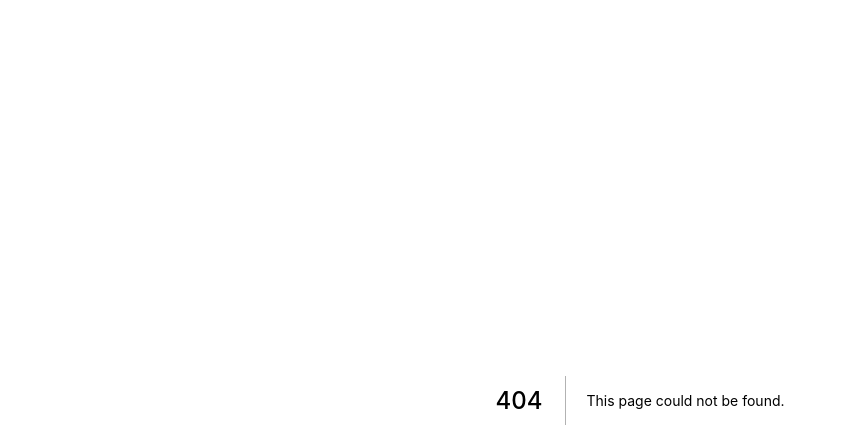
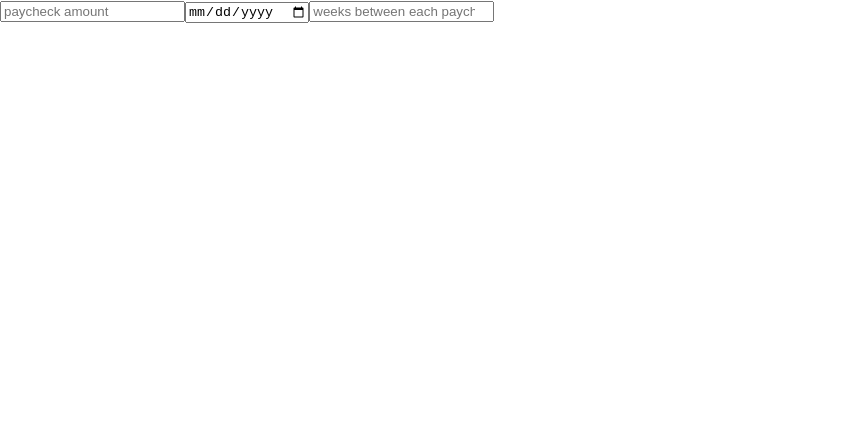
Before and after one commit to Cwlowe/Lunch_time, a Next.js app: page /Salary in a window 1280 px wide. Before the commit this address had no page. Shown: the top 448 px of the page, without its empty margins (0-847 px from the left). Built offline with nearby package versions, Linux system fonts and the light colour scheme.

Commit message:
started salary form

```diff
--- /dev/null
+++ b/pages/Salary.js
@@ -0,0 +1,11 @@
+export default function Salary() {
+	return (
+		<section>
+			<form>
+				<input type="number" placeholder="paycheck amount"></input>
+				<input type="date" placeholder="last paid"></input>
+				<input type="number" placeholder="weeks between each paycheck"></input>
+			</form>
+		</section>
+	);
+}
```
Also changed, not shown: pages/index.js (+21 -9 lines).
